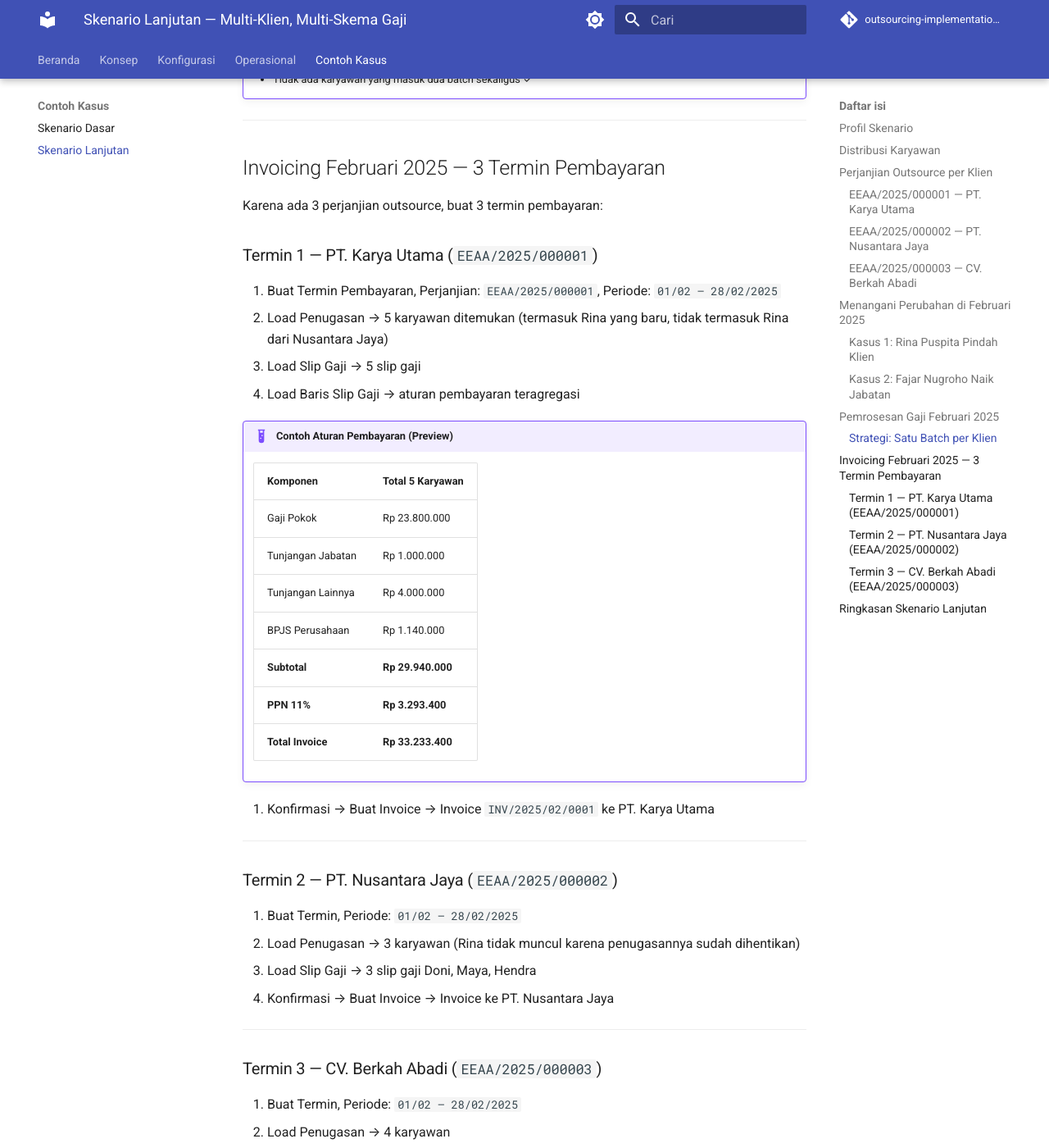
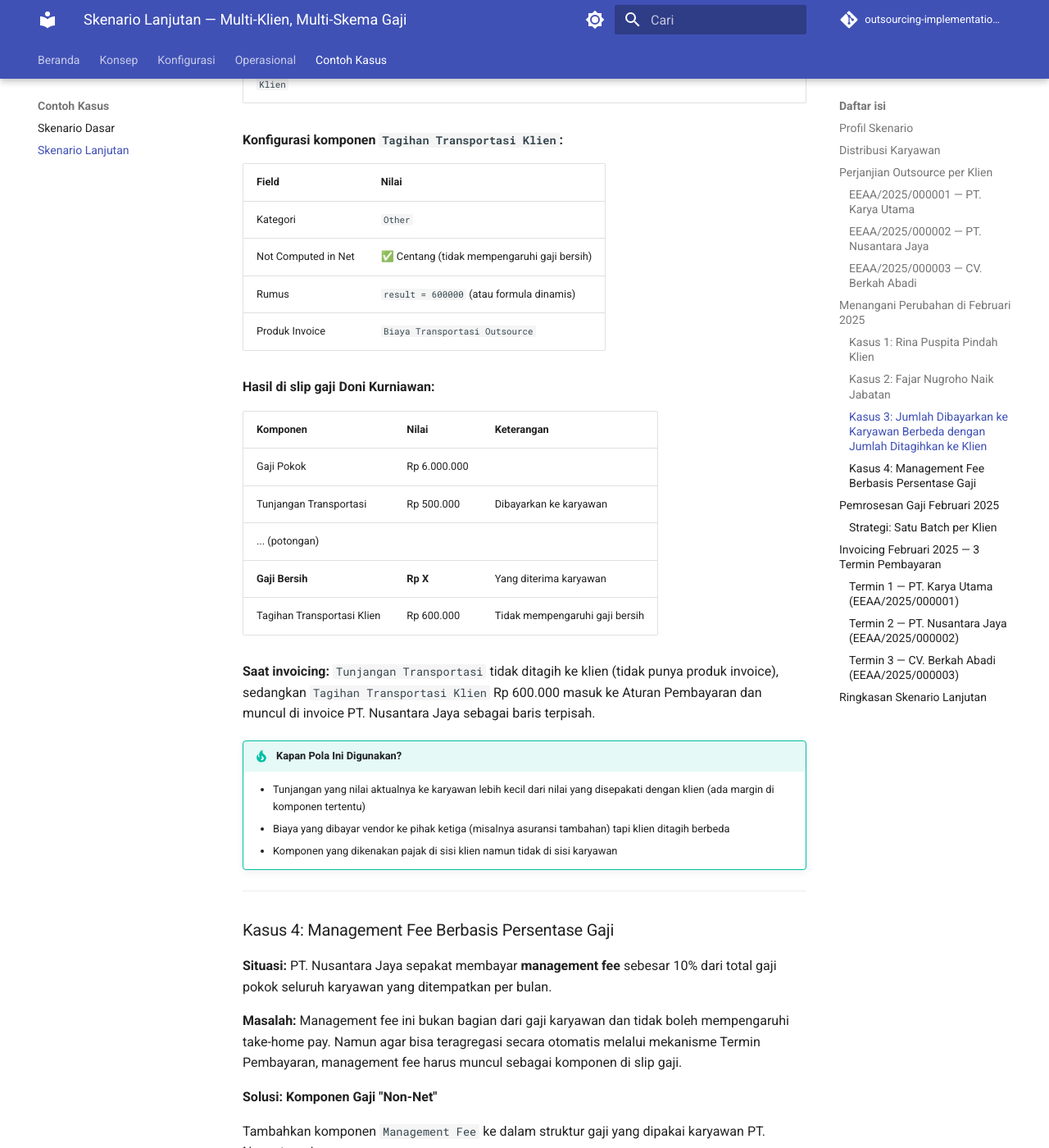
Before and after one commit to andhit-r/outsourcing-implementaton-doc, an MkDocs documentation site: the page built from docs/contoh-kasus/skenario-lanjutan.md, in a window 1280 px wide and 1400 px high, scrolled down 3786 px. Shown: the whole window at 82% size. Built offline with MkDocs 1.6.1 and Material for MkDocs 9.7.7, drawn with Linux system fonts in a browser that asks for light colours; comment, search, counter and statistics services are not loaded; some of the changed text lies outside the part shown.

Commit message:
docs: tambahkan kasus komponen gaji non-net dan management fee di skenario lanjutan
- Kasus 3: nilai dibayar ke karyawan berbeda dengan nilai ditagih ke klien
  Solusi: 2 komponen terpisah — satu masuk take home pay, satu tidak (dengan produk invoice)
- Kasus 4: management fee / biaya berbasis kondisi payslip
  Solusi: komponen gaji bertanda Not Computed in Net, tetap terbaca saat invoicing
- Update ringkasan dan lessons learned

```diff
--- a/docs/contoh-kasus/skenario-lanjutan.md
+++ b/docs/contoh-kasus/skenario-lanjutan.md
@@ -103,6 +103,95 @@ Fajar naik dari Operator ke Supervisor mulai Februari, dengan gaji baru.
 
 ---
 
+### Kasus 3: Jumlah Dibayarkan ke Karyawan Berbeda dengan Jumlah Ditagihkan ke Klien
+
+**Situasi:** Dalam perjanjian outsource dengan PT. Nusantara Jaya, tunjangan transportasi yang **ditagihkan ke klien** adalah Rp 600.000/bulan per karyawan. Namun PT. Maju Bersama hanya **membayarkan** Rp 500.000 ke karyawan — selisih Rp 100.000 merupakan margin vendor.
+
+**Masalah:** Satu komponen gaji hanya bisa menyimpan satu nilai. Jika menggunakan satu komponen `Tunjangan Transportasi`, nilai yang dibayar ke karyawan dan yang ditagih ke klien tidak bisa berbeda.
+
+**Solusi: Dua Komponen Gaji**
+
+Buat dua komponen terpisah dalam struktur gaji `Gaji Staf Keuangan` (dan struktur gaji lain untuk klien yang sama):
+
+| Komponen | Nilai | Masuk Take Home Pay? | Ditagih ke Klien? |
+|---|---|---|---|
+| `Tunjangan Transportasi` | Rp 500.000 | ✅ Ya | ❌ Tidak (tidak didaftarkan produk invoice) |
+| `Tagihan Transportasi Klien` | Rp 600.000 | ❌ Tidak | ✅ Ya (punya produk invoice) |
+
+**Konfigurasi komponen `Tagihan Transportasi Klien`:**
+
+| Field | Nilai |
+|---|---|
+| Kategori | `Other` |
+| Not Computed in Net | ✅ Centang (tidak mempengaruhi gaji bersih) |
+| Rumus | `result = 600000` (atau formula dinamis) |
+| Produk Invoice | `Biaya Transportasi Outsource` |
+
+**Hasil di slip gaji Doni Kurniawan:**
+
+| Komponen | Nilai | Keterangan |
+|---|---|---|
+| Gaji Pokok | Rp 6.000.000 | |
+| Tunjangan Transportasi | Rp 500.000 | Dibayarkan ke karyawan |
+| ... (potongan) | | |
+| **Gaji Bersih** | **Rp X** | Yang diterima karyawan |
+| Tagihan Transportasi Klien | Rp 600.000 | Tidak mempengaruhi gaji bersih |
+
+**Saat invoicing:** `Tunjangan Transportasi` tidak ditagih ke klien (tidak punya produk invoice), sedangkan `Tagihan Transportasi Klien` Rp 600.000 masuk ke Aturan Pembayaran dan muncul di invoice PT. Nusantara Jaya sebagai baris terpisah.
+
+!!! tip "Kapan Pola Ini Digunakan?"
+    - Tunjangan yang nilai aktualnya ke karyawan lebih kecil dari nilai yang disepakati dengan klien (ada margin di komponen tertentu)
+    - Biaya yang dibayar vendor ke pihak ketiga (misalnya asuransi tambahan) tapi klien ditagih berbeda
+    - Komponen yang dikenakan pajak di sisi klien namun tidak di sisi karyawan
+
+---
+
+### Kasus 4: Management Fee Berbasis Persentase Gaji
+
+**Situasi:** PT. Nusantara Jaya sepakat membayar **management fee** sebesar 10% dari total gaji pokok seluruh karyawan yang ditempatkan per bulan.
+
+**Masalah:** Management fee ini bukan bagian dari gaji karyawan dan tidak boleh mempengaruhi take-home pay. Namun agar bisa teragregasi secara otomatis melalui mekanisme Termin Pembayaran, management fee harus muncul sebagai komponen di slip gaji.
+
+**Solusi: Komponen Gaji "Non-Net"**
+
+Tambahkan komponen `Management Fee` ke dalam struktur gaji yang dipakai karyawan PT. Nusantara Jaya:
+
+| Field | Nilai |
+|---|---|
+| Nama | `Management Fee` |
+| Kode | `MGT_FEE` |
+| Kategori | `Other` |
+| Not Computed in Net | ✅ Centang |
+| Rumus | `result = inputs.BASIC * 0.10` |
+| Produk Invoice | `Management Fee Outsource` |
+| Pajak Invoice | (sesuai kesepakatan kontrak) |
+
+**Hasil di slip gaji Doni Kurniawan (Gaji Pokok Rp 6.000.000):**
+
+| Komponen | Nilai | Keterangan |
+|---|---|---|
+| Gaji Pokok | Rp 6.000.000 | |
+| Tunjangan | Rp 1.000.000 | |
+| BPJS Karyawan | −Rp 66.000 | |
+| **Gaji Bersih** | **Rp 6.934.000** | Take home pay tidak terpengaruh management fee |
+| Management Fee | Rp 600.000 | Muncul di slip, **tidak masuk gaji bersih** |
+
+**Saat invoicing:** Semua baris `Management Fee` dari 3 karyawan PT. Nusantara Jaya teragregasi otomatis:
+
+| Komponen | Total 3 Karyawan | Produk |
+|---|---|---|
+| ... (gaji) | ... | |
+| Management Fee | Rp 1.650.000 | Management Fee Outsource |
+
+Invoice PT. Nusantara Jaya mencakup satu baris tambahan untuk management fee yang dihitung langsung dari data slip gaji — tanpa input manual.
+
+!!! tip "Kapan Pola Ini Digunakan?"
+    - Management fee, service fee, atau biaya administrasi yang dihitung proporsional terhadap gaji
+    - Biaya lembur yang ditagih ke klien tetapi sudah termasuk dalam take-home pay karyawan secara terpisah
+    - Kontribusi dana sosial atau program klien yang nilainya tergantung gaji namun bukan bagian dari net pay
+
+---
+
 ## Pemrosesan Gaji Februari 2025
 
 ### Strategi: Satu Batch per Klien
@@ -176,6 +265,8 @@ Dari skenario ini kita melihat kemampuan sistem menangani:
 - ✅ Karyawan naik jabatan — perjanjian gaji baru otomatis menggantikan yang lama
 - ✅ Invoice per klien terbuat otomatis — tidak ada input manual
 - ✅ Margin berbeda per klien (dikonfigurasi di biaya lainnya per perjanjian)
+- ✅ Nilai dibayarkan ke karyawan ≠ nilai ditagihkan ke klien — diselesaikan dengan 2 komponen terpisah
+- ✅ Management fee atau biaya berbasis kondisi slip gaji — diselesaikan dengan komponen "non-net"
 
 ---
 
@@ -185,3 +276,5 @@ Dari skenario ini kita melihat kemampuan sistem menangani:
     3. **Batch per klien** membuat invoicing jauh lebih cepat dan akurat
     4. **Cek perubahan bulan ini sebelum batch** — ada yang pindah? naik jabatan? keluar?
     5. **Rekonsiliasi karyawan aktif vs slip gaji yang diproses** sebelum membuat termin pembayaran
+    6. **Jika nilai bayar ≠ nilai tagih**, gunakan 2 komponen: satu masuk take home pay (tanpa produk invoice), satu lagi tidak masuk take home pay (dengan produk invoice)
+    7. **Biaya berbasis kondisi payslip** (management fee, service fee) cukup dengan satu komponen bertanda *Not Computed in Net* — nilainya tetap terbaca oleh Termin Pembayaran saat invoicing
```
